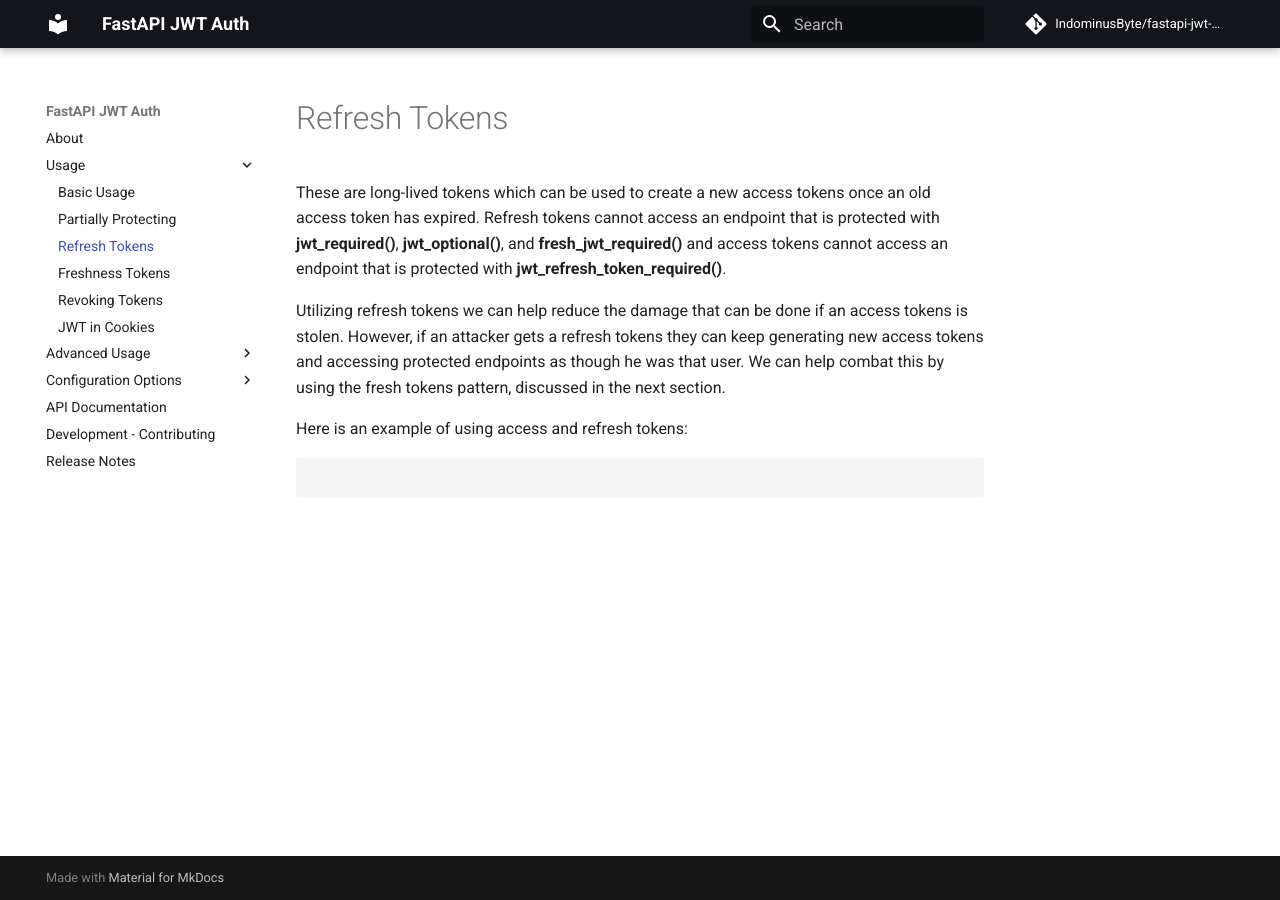
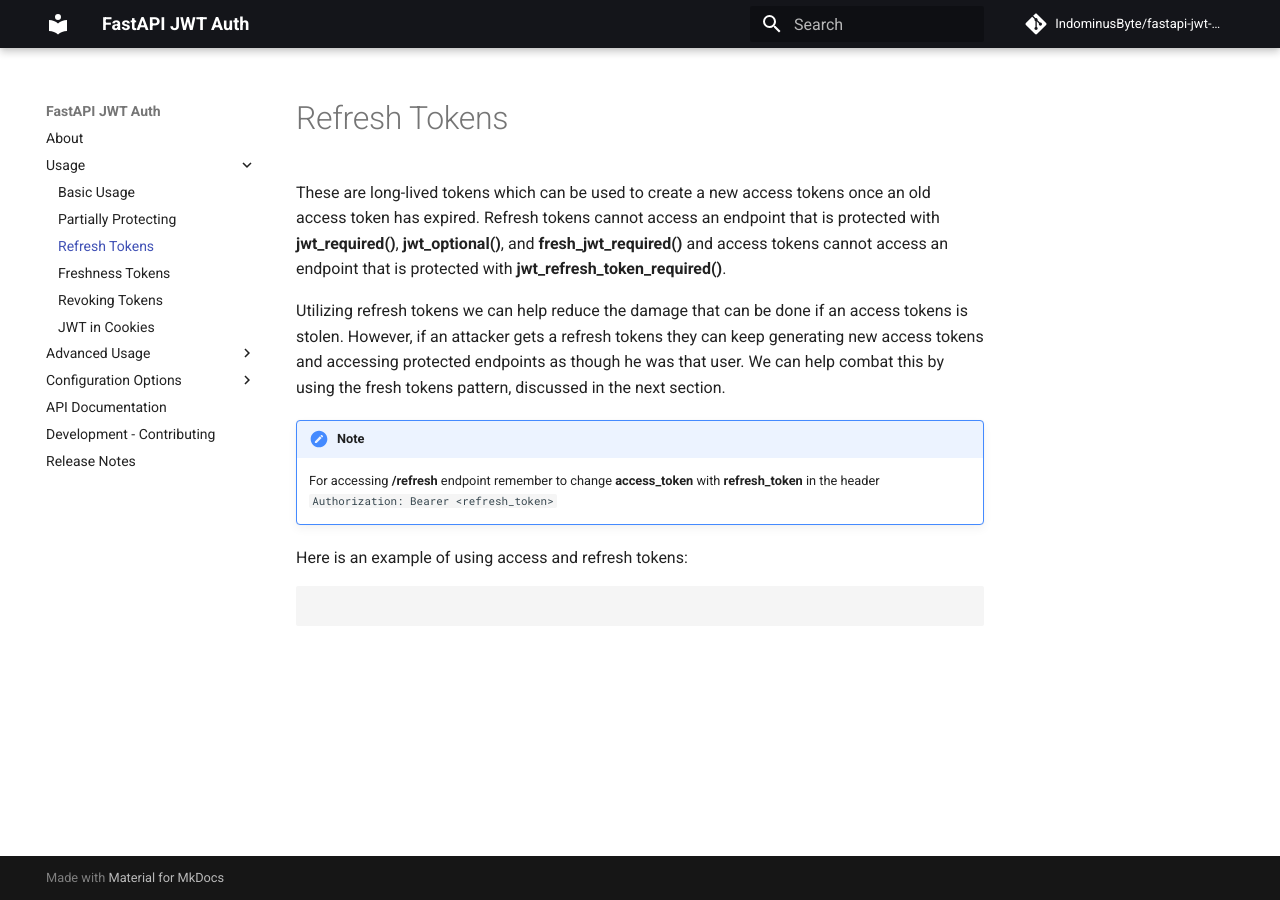
Before and after one commit to Avenzo87/fastapi-jwt-auth, an MkDocs documentation site: the page built from docs/usage/refresh.md, in a window 1280 px wide. Built offline with MkDocs 1.6.1 and Material for MkDocs 9.7.7, drawn with Linux system fonts in a browser that asks for light colours; comment, search, counter and statistics services are not loaded.

Commit message:
add note to change the token in refresh tokens

```diff
--- a/docs/usage/refresh.md
+++ b/docs/usage/refresh.md
@@ -1,6 +1,10 @@
 These are long-lived tokens which can be used to create a new access tokens once an old access token has expired. Refresh tokens cannot access an endpoint that is protected with **jwt_required()**, **jwt_optional()**, and **fresh_jwt_required()** and access tokens cannot access an endpoint that is protected with **jwt_refresh_token_required()**.
 
 Utilizing refresh tokens we can help reduce the damage that can be done if an access tokens is stolen. However, if an attacker gets a refresh tokens they can keep generating new access tokens and accessing protected endpoints as though he was that user. We can help combat this by using the fresh tokens pattern, discussed in the next section.
+
+!!! note
+    For accessing **/refresh** endpoint remember to change **access_token** with **refresh_token** in the header
+    `Authorization: Bearer <refresh_token>`
 
 Here is an example of using access and refresh tokens:
 
```
